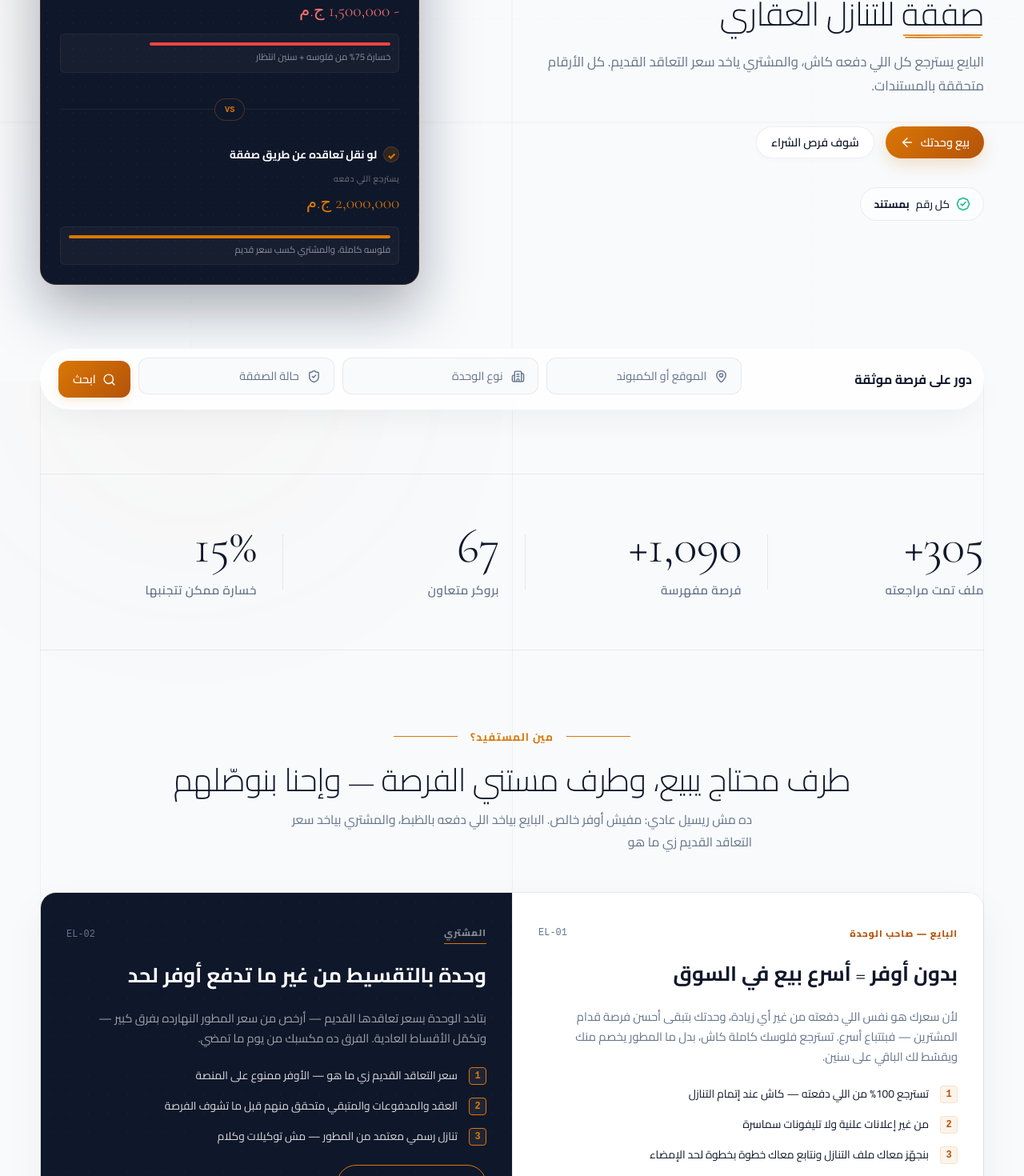
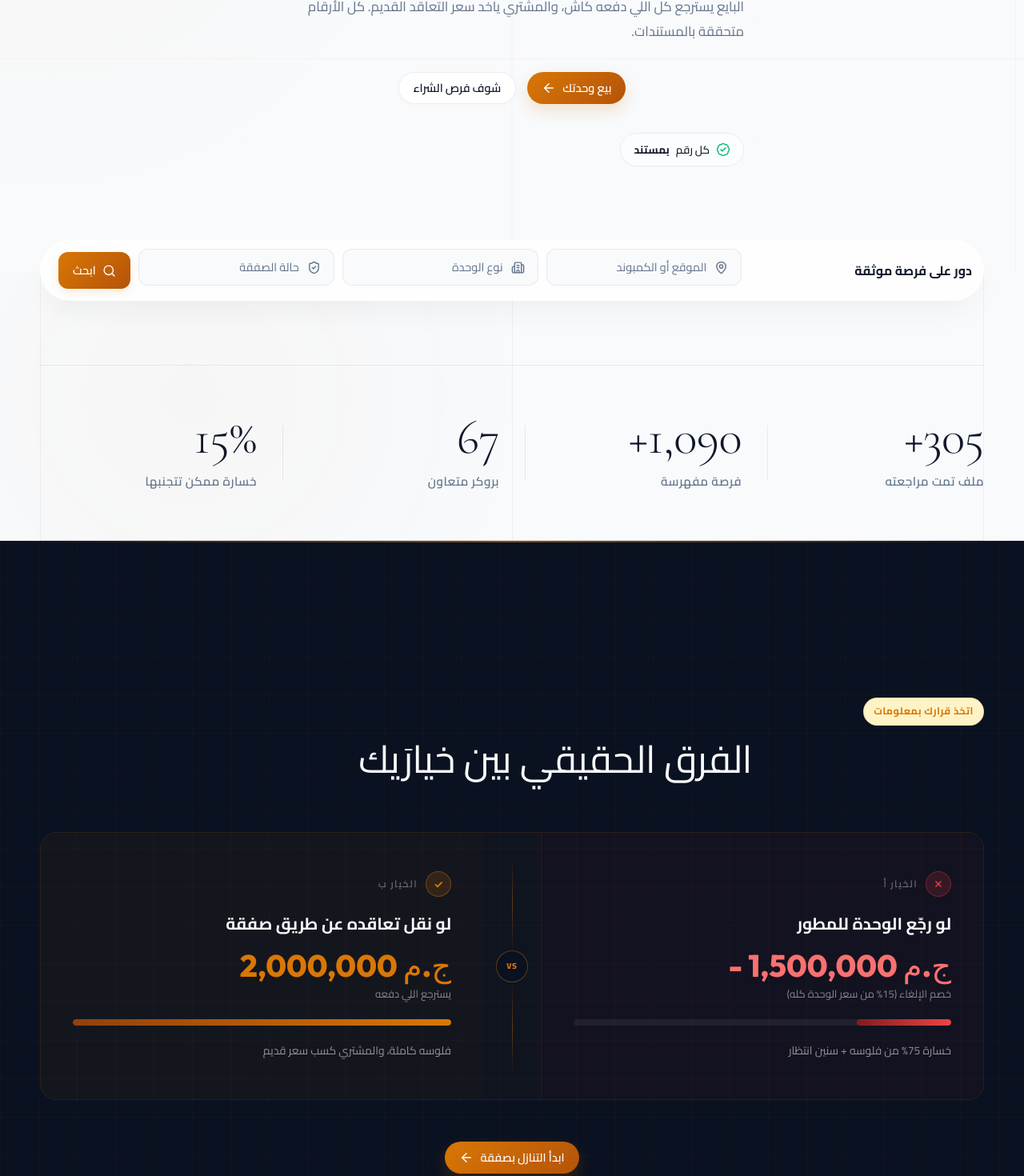
Before and after one commit to osamaaaaaaaaa/safqa_nawy, a React (Vite) app: page / in a window 1280 px wide. Shown: the part 300-1770 px from the top of the page at 80% size. Built offline with nearby package versions, Linux system fonts and the light colour scheme.

Commit message:
refactor: move decision calculator out of hero into standalone Decision Arena section

```diff
--- a/src/App.css
+++ b/src/App.css
@@ -3383,3 +3383,323 @@ h1, h2, h3, h4, h5, h6 {
 .dual-cta-card a {
   margin-top: auto;
 }
+
+/* ━━━━━━━━━━━━━━━━━━━━━━━━━━━━━━━━━━━━━━━━━━━━
+   HERO SINGLE COLUMN (panel removed)
+━━━━━━━━━━━━━━━━━━━━━━━━━━━━━━━━━━━━━━━━━━━━ */
+
+.hero-stage--single {
+  display: flex;
+  flex-direction: column;
+  align-items: center;
+  justify-content: center;
+  gap: 0;
+  grid-template-columns: 1fr;
+  padding-bottom: 60px;
+}
+
+.hero-content--centered {
+  max-width: 740px;
+  text-align: center;
+  margin: 0 auto;
+}
+
+.hero-content--centered .hero-actions {
+  justify-content: center;
+}
+
+.hero-content--centered .proof-pill {
+  justify-content: center;
+}
+
+@media (min-width: 760px) {
+  .hero-stage--single {
+    padding-bottom: 80px;
+  }
+}
+
+/* ━━━━━━━━━━━━━━━━━━━━━━━━━━━━━━━━━━━━━━━━━━━━
+   DECISION ARENA — Standalone comparison section
+━━━━━━━━━━━━━━━━━━━━━━━━━━━━━━━━━━━━━━━━━━━━ */
+
+.decision-arena {
+  background: #0A1120;
+  position: relative;
+  overflow: hidden;
+  padding: 100px 0 80px;
+}
+
+.decision-arena::before {
+  content: '';
+  position: absolute;
+  inset: 0;
+  background-image:
+    linear-gradient(rgba(217, 119, 6, 0.04) 1px, transparent 1px),
+    linear-gradient(90deg, rgba(217, 119, 6, 0.04) 1px, transparent 1px);
+  background-size: 48px 48px;
+  pointer-events: none;
+}
+
+.decision-arena::after {
+  content: '';
+  position: absolute;
+  top: 0;
+  left: 0;
+  right: 0;
+  height: 2px;
+  background: linear-gradient(90deg, transparent, #D97706, transparent);
+  opacity: 0.6;
+}
+
+.arena-inner {
+  position: relative;
+  z-index: 1;
+}
+
+.arena-eyebrow-row {
+  text-align: center;
+  margin-bottom: 60px;
+}
+
+.arena-eyebrow-row .eyebrow {
+  color: #D97706;
+  margin-bottom: 16px;
+}
+
+.arena-headline {
+  font-size: clamp(1.8rem, 4vw, 3rem);
+  color: #F8FAFC;
+  max-width: 600px;
+  margin: 0 auto;
+  line-height: 1.2;
+}
+
+.arena-stage {
+  display: grid;
+  grid-template-columns: 1fr auto 1fr;
+  gap: 0;
+  align-items: stretch;
+  border: 1px solid rgba(217, 119, 6, 0.15);
+  border-radius: 20px;
+  overflow: hidden;
+}
+
+@media (max-width: 760px) {
+  .arena-stage {
+    grid-template-columns: 1fr;
+  }
+}
+
+/* ─── Arena Card ─── */
+.arena-card {
+  padding: 48px 40px;
+  display: flex;
+  flex-direction: column;
+  gap: 20px;
+  position: relative;
+  transition: background 400ms ease;
+}
+
+.arena-card--loss {
+  background: rgba(239, 68, 68, 0.04);
+  border-inline-end: 1px solid rgba(217, 119, 6, 0.1);
+}
+
+.arena-card--loss:hover {
+  background: rgba(239, 68, 68, 0.08);
+}
+
+.arena-card--gain {
+  background: rgba(217, 119, 6, 0.05);
+}
+
+.arena-card--gain:hover {
+  background: rgba(217, 119, 6, 0.1);
+}
+
+@media (max-width: 760px) {
+  .arena-card--loss {
+    border-inline-end: none;
+    border-bottom: 1px solid rgba(217, 119, 6, 0.15);
+  }
+}
+
+.arena-card-badge {
+  display: flex;
+  align-items: center;
+  gap: 10px;
+}
+
+.arena-badge-icon {
+  width: 32px;
+  height: 32px;
+  border-radius: 50%;
+  background: rgba(239, 68, 68, 0.15);
+  border: 1px solid rgba(239, 68, 68, 0.3);
+  display: grid;
+  place-items: center;
+  font-size: 0.85rem;
+  color: #EF4444;
+  font-weight: 700;
+  flex-shrink: 0;
+}
+
+.arena-badge-icon--gold {
+  background: rgba(217, 119, 6, 0.15);
+  border-color: rgba(217, 119, 6, 0.4);
+  color: #D97706;
+}
+
+.arena-badge-label {
+  font-size: 0.75rem;
+  font-weight: 600;
+  letter-spacing: 0.12em;
+  text-transform: uppercase;
+  color: rgba(248, 250, 252, 0.4);
+}
+
+.arena-card-title {
+  font-size: 1.3rem;
+  font-weight: 700;
+  color: #F8FAFC;
+  margin: 0;
+  line-height: 1.3;
+}
+
+.arena-figure {
+  display: flex;
+  flex-direction: column;
+  gap: 4px;
+}
+
+.arena-figure-value {
+  font-size: clamp(1.8rem, 3vw, 2.4rem);
+  font-weight: 800;
+  line-height: 1;
+  font-family: 'Outfit', sans-serif;
+  direction: ltr;
+  display: inline-block;
+}
+
+.arena-figure-note {
+  font-size: 0.82rem;
+  color: rgba(248, 250, 252, 0.5);
+}
+
+/* ─── Arena Bar ─── */
+.arena-bar-track {
+  height: 8px;
+  background: rgba(255, 255, 255, 0.06);
+  border-radius: 100px;
+  overflow: hidden;
+  position: relative;
+}
+
+.arena-bar {
+  height: 100%;
+  border-radius: 100px;
+  width: var(--arena-bar-width, 50%);
+  animation: arenaBarGrow 1.2s cubic-bezier(0.16, 1, 0.3, 1) both;
+  animation-delay: 0.4s;
+}
+
+@keyframes arenaBarGrow {
+  from { width: 0; }
+  to   { width: var(--arena-bar-width, 50%); }
+}
+
+.arena-bar--loss {
+  background: linear-gradient(90deg, #7f1d1d, #EF4444);
+}
+
+.arena-bar--gain {
+  background: linear-gradient(90deg, #92400e, #D97706);
+}
+
+.arena-outcome {
+  font-size: 0.87rem;
+  color: rgba(248, 250, 252, 0.55);
+  line-height: 1.7;
+  margin: 0;
+  flex: 1;
+}
+
+/* ─── Central VS Axis ─── */
+.arena-axis {
+  display: flex;
+  flex-direction: column;
+  align-items: center;
+  justify-content: center;
+  padding: 32px 0;
+  gap: 0;
+  width: 72px;
+  background: rgba(217, 119, 6, 0.03);
+  flex-shrink: 0;
+}
+
+@media (max-width: 760px) {
+  .arena-axis {
+    flex-direction: row;
+    width: 100%;
+    padding: 20px 40px;
+    gap: 16px;
+  }
+
+  .arena-axis .axis-line {
+    flex: 1;
+  }
+}
+
+.axis-line {
+  flex: 1;
+  width: 1px;
+  background: linear-gradient(to bottom, transparent, rgba(217,119,6,0.4), transparent);
+}
+
+@media (max-width: 760px) {
+  .axis-line {
+    width: auto;
+    height: 1px;
+    background: linear-gradient(to right, transparent, rgba(217,119,6,0.4), transparent);
+  }
+}
+
+.axis-vs {
+  width: 40px;
+  height: 40px;
+  border-radius: 50%;
+  border: 1px solid rgba(217, 119, 6, 0.4);
+  background: #0A1120;
+  display: grid;
+  place-items: center;
+  flex-shrink: 0;
+  position: relative;
+}
+
+.axis-vs::before {
+  content: '';
+  position: absolute;
+  inset: -4px;
+  border-radius: 50%;
+  border: 1px solid rgba(217, 119, 6, 0.15);
+  animation: vsPulse 2s ease-in-out infinite;
+}
+
+@keyframes vsPulse {
+  0%, 100% { opacity: 1; transform: scale(1); }
+  50%       { opacity: 0; transform: scale(1.4); }
+}
+
+.axis-vs span {
+  font-size: 0.65rem;
+  font-weight: 800;
+  letter-spacing: 0.08em;
+  color: #D97706;
+}
+
+/* ─── Arena CTA ─── */
+.arena-cta-row {
+  display: flex;
+  justify-content: center;
+  padding-top: 52px;
+}
--- a/src/App.tsx
+++ b/src/App.tsx
@@ -106,9 +106,8 @@ function App() {
           <div className="hero-overlay" />
           <div className="hero-sheen" aria-hidden="true" />
 
-          <div className="hero-stage">
-            {/* Hero Copy */}
-            <div className="hero-content">
+          <div className="hero-stage hero-stage--single">
+            <div className="hero-content hero-content--centered">
               <span className="eyebrow">{copy.hero.eyebrow}</span>
               <h1 className="luxury-serif">{renderHeroTitle()}</h1>
               <p>{copy.hero.body}</p>
@@ -120,58 +119,6 @@ function App() {
                 <BadgeCheck size={18} />
                 <span>{copy.hero.proofLabel}</span>
                 <strong>{copy.hero.proofValue}</strong>
-              </div>
-            </div>
-
-            {/* Hero Comparison Card — Refactored to interactive blueprint decision drawer */}
-            <div className="hero-blueprint-decision-panel">
-              <div className="blueprint-panel-header">
-                <span className="panel-dot" />
-                <span className="panel-title">{isArabic ? 'حاسبة القرار السريع' : 'Quick Decision Draft'}</span>
-                <span className="panel-scale">1:100</span>
-              </div>
-
-              <div className="blueprint-panel-comparison">
-                {/* Cancel Scenario */}
-                <div className="scenario-lane scenario-lane--cancel">
-                  <div className="scenario-heading-block">
-                    <span className="scenario-indicator">✕</span>
-                    <h4>{copy.hero.heroCard.cancelTitle}</h4>
-                  </div>
-                  <div className="scenario-stats-row">
-                    <div className="stat-unit">
-                      <span className="stat-unit-lbl">{copy.hero.heroCard.cancelDeductLabel}</span>
-                      <strong className="stat-unit-val text-red">{copy.hero.heroCard.cancelDeductValue}</strong>
-                    </div>
-                  </div>
-                  <div className="scenario-bar-visual">
-                    <div className="bar-fill bar-fill--loss" style={{ width: '75%' }} />
-                    <span className="bar-label">{copy.hero.heroCard.cancelNote}</span>
-                  </div>
-                </div>
-
-                {/* Divider Line */}
-                <div className="scenario-axis">
-                  <span className="axis-label">{copy.hero.heroCard.vsLabel}</span>
-                </div>
-
-                {/* Transfer Scenario */}
-                <div className="scenario-lane scenario-lane--transfer">
-                  <div className="scenario-heading-block">
-                    <span className="scenario-indicator">✓</span>
-                    <h4>{copy.hero.heroCard.transferTitle}</h4>
-                  </div>
-                  <div className="scenario-stats-row">
-                    <div className="stat-unit">
-                      <span className="stat-unit-lbl">{copy.hero.heroCard.transferGetLabel}</span>
-                      <strong className="stat-unit-val text-gold">{copy.hero.heroCard.transferGetValue}</strong>
-                    </div>
-                  </div>
-                  <div className="scenario-bar-visual">
-                    <div className="bar-fill bar-fill--gain" style={{ width: '100%' }} />
-                    <span className="bar-label">{copy.hero.heroCard.transferNote}</span>
-                  </div>
-                </div>
               </div>
             </div>
           </div>
@@ -255,6 +202,69 @@ function App() {
               <div className="stat-lbl">{stat.label}</div>
             </div>
           ))}
+        </section>
+
+        {/* ─── DECISION ARENA — Standalone full-width interactive comparison ─── */}
+        <section className="decision-arena" id="decision">
+          <div className="arena-inner section-frame">
+            <div className="arena-eyebrow-row">
+              <span className="eyebrow">{isArabic ? 'اتخذ قرارك بمعلومات' : 'Make an Informed Decision'}</span>
+              <h2 className="luxury-serif arena-headline">
+                {isArabic ? 'الفرق الحقيقي بين خيارَيك' : 'The Real Difference Between Your Two Choices'}
+              </h2>
+            </div>
+
+            <div className="arena-stage">
+              {/* OPTION A — Cancel */}
+              <div className="arena-card arena-card--loss">
+                <div className="arena-card-badge">
+                  <span className="arena-badge-icon">✕</span>
+                  <span className="arena-badge-label">{isArabic ? 'الخيار أ' : 'Option A'}</span>
+                </div>
+                <h3 className="arena-card-title">{copy.hero.heroCard.cancelTitle}</h3>
+                <div className="arena-figure">
+                  <span className="arena-figure-value text-red">{copy.hero.heroCard.cancelDeductValue}</span>
+                  <span className="arena-figure-note">{copy.hero.heroCard.cancelDeductLabel}</span>
+                </div>
+                <div className="arena-bar-track">
+                  <div className="arena-bar arena-bar--loss" style={{ '--arena-bar-width': '25%' } as React.CSSProperties} />
+                </div>
+                <p className="arena-outcome">{copy.hero.heroCard.cancelNote}</p>
+              </div>
+
+              {/* Central Axis */}
+              <div className="arena-axis">
+                <div className="axis-line" />
+                <div className="axis-vs">
+                  <span>{copy.hero.heroCard.vsLabel}</span>
+                </div>
+                <div className="axis-line" />
+              </div>
+
+              {/* OPTION B — Transfer */}
+              <div className="arena-card arena-card--gain">
+                <div className="arena-card-badge">
+                  <span className="arena-badge-icon arena-badge-icon--gold">✓</span>
+                  <span className="arena-badge-label">{isArabic ? 'الخيار ب' : 'Option B'}</span>
+                </div>
+                <h3 className="arena-card-title">{copy.hero.heroCard.transferTitle}</h3>
+                <div className="arena-figure">
+                  <span className="arena-figure-value text-gold">{copy.hero.heroCard.transferGetValue}</span>
+                  <span className="arena-figure-note">{copy.hero.heroCard.transferGetLabel}</span>
+                </div>
+                <div className="arena-bar-track">
+                  <div className="arena-bar arena-bar--gain" style={{ '--arena-bar-width': '100%' } as React.CSSProperties} />
+                </div>
+                <p className="arena-outcome">{copy.hero.heroCard.transferNote}</p>
+              </div>
+            </div>
+
+            <div className="arena-cta-row">
+              <a className="primary-action" href="#search">
+                {isArabic ? 'ابدأ التنازل بصفقة' : 'Start Your Transfer with Safqa'}{arrowIcon}
+              </a>
+            </div>
+          </div>
         </section>
 
         {/* ─── SELLER vs BUYER — Custom Safqa Architecture Split Panel ─── */}
```
